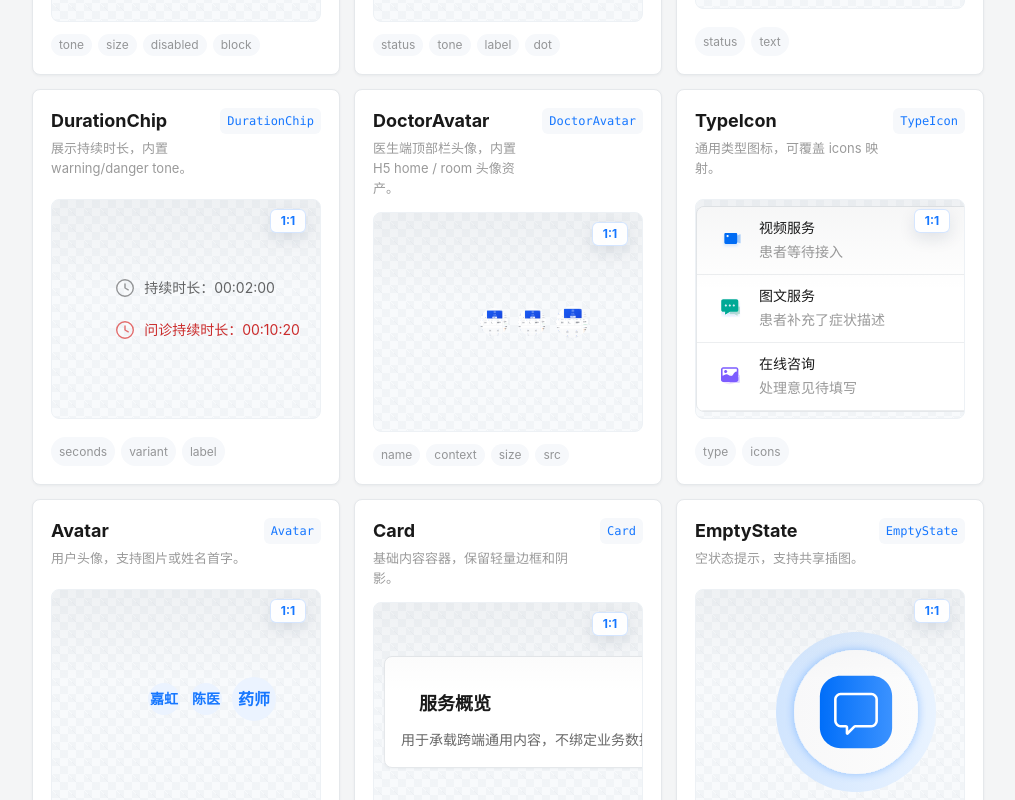
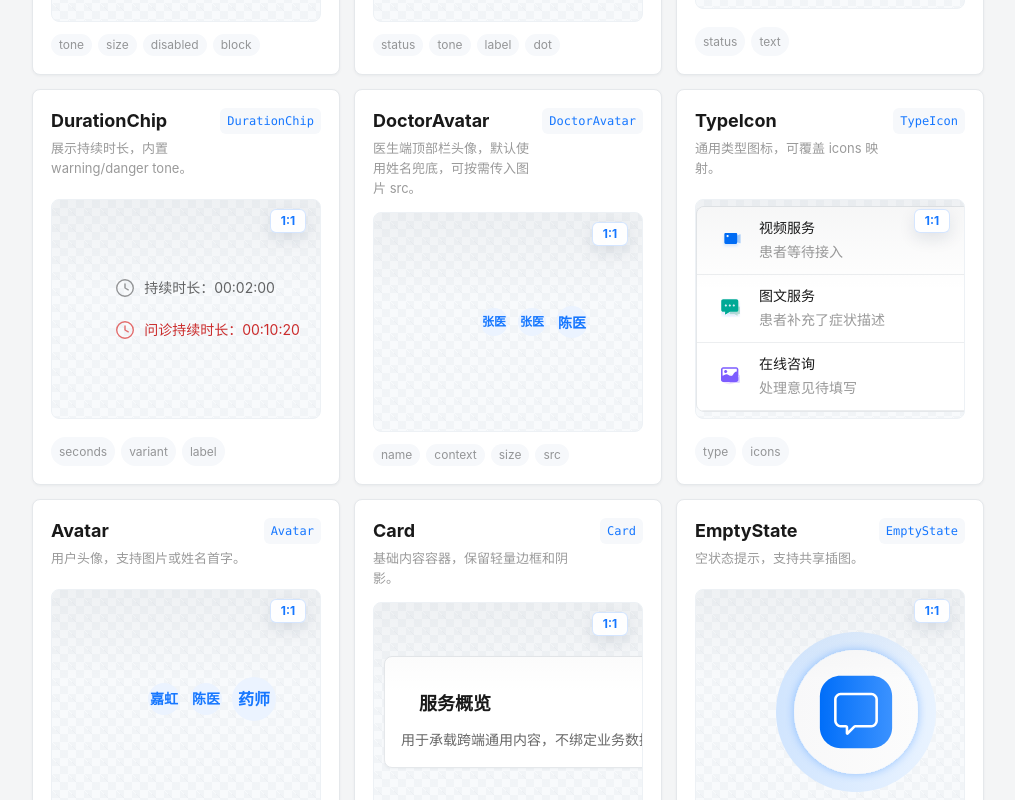
Before and after one commit to Zengweihaooo/JiaHong-UI, a Vue app: page / in a window 1280 px wide. Shown: the part 3120-3920 px from the top of the page, without its empty margins (264-1279 px from the left). Built offline with nearby package versions, Linux system fonts and the light colour scheme.

Commit message:
移除医生头像内置图片

```diff
--- a/src/App.vue
+++ b/src/App.vue
@@ -528,7 +528,7 @@ const componentItems = [
   {
     name: 'DoctorAvatar',
     importName: 'DoctorAvatar',
-    description: '医生端顶部栏头像，内置 H5 home / room 头像资产。',
+    description: '医生端顶部栏头像，默认使用姓名兜底，可按需传入图片 src。',
     api: ['name', 'context', 'size', 'src'],
     preview: () =>
       h('div', { class: 'preview-row' }, [
@@ -622,8 +622,6 @@ const componentItems = [
 
 const assets = [
   { name: 'Logo', path: 'assets/figma-home/logo.png', width: '72px', height: '34px' },
-  { name: 'Home Avatar', path: 'assets/figma-home/avatar-source.png' },
-  { name: 'Room Avatar', path: 'assets/figma-consult/avatar-source.png' },
   { name: 'Sidebar Menu', path: 'assets/figma-home/menu-icon.svg' },
   { name: 'Home', path: 'assets/figma-home/home.svg' },
   { name: 'Dashboard', path: 'assets/figma-home/trello.svg' },
--- a/src/components/DoctorAvatar/DoctorAvatar.vue
+++ b/src/components/DoctorAvatar/DoctorAvatar.vue
@@ -1,11 +1,9 @@
 <template>
-  <Avatar :src="avatarSrc" :name="name" :alt="alt" :size="size" />
+  <Avatar :src="src" :name="name" :alt="alt" :size="size" />
 </template>
 
 <script setup>
-import { computed } from 'vue'
 import Avatar from '../Avatar/Avatar.vue'
-import { assetUrl } from '../../utils/assetUrl.js'
 
 defineOptions({
   name: 'DoctorAvatar'
@@ -34,12 +32,4 @@ const props = defineProps({
     validator: (value) => ['home', 'room'].includes(value)
   }
 })
-
-const defaultAvatarPath = computed(() =>
-  props.context === 'room'
-    ? 'assets/figma-consult/avatar-source.png'
-    : 'assets/figma-home/avatar-source.png'
-)
-
-const avatarSrc = computed(() => props.src || assetUrl(defaultAvatarPath.value))
 </script>
```
Also changed, not shown: assets/figma-consult/avatar-source.png (deleted), assets/figma-home/avatar-source.png (deleted).
